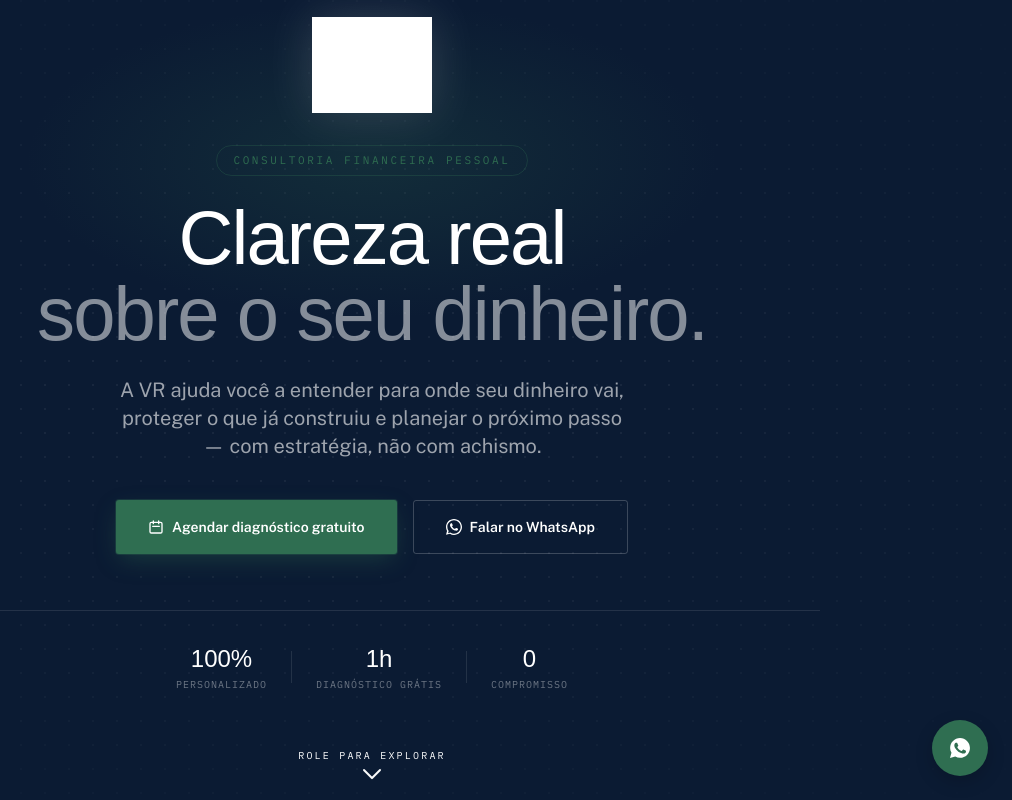
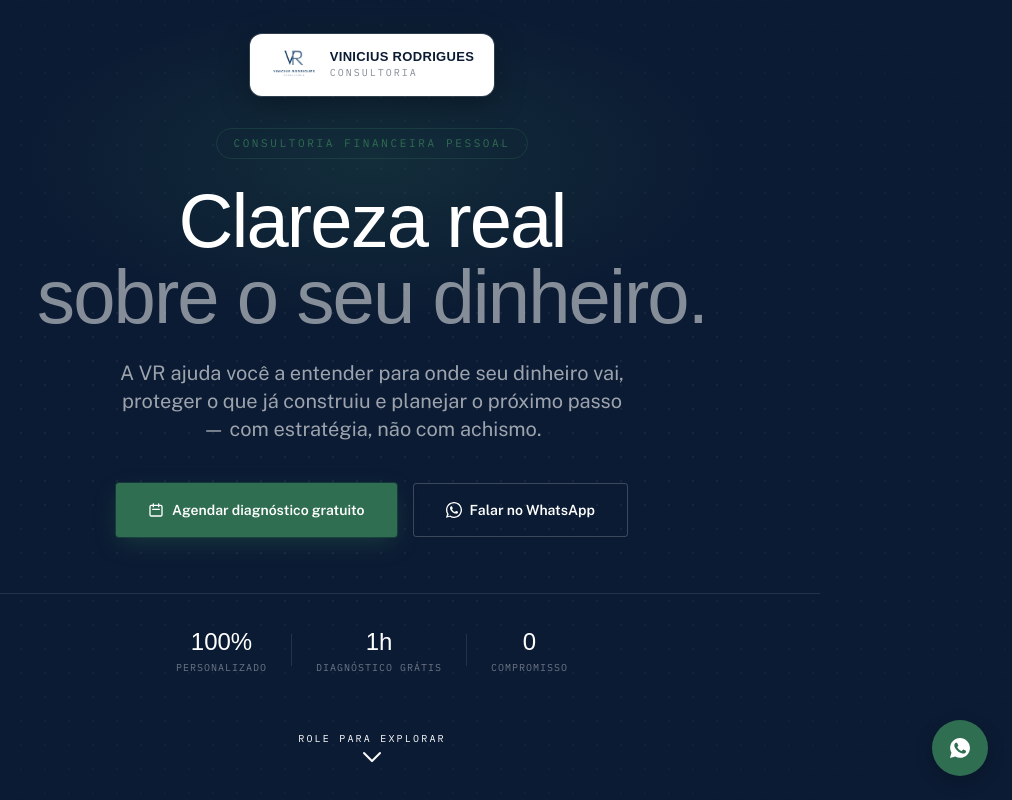
Before and after one commit to filipetartaglia/vr-consultoria, a Next.js app: page / in a window 1280 px wide. Shown: the top 800 px of the page, without its empty margins (268-1280 px from the left). Built offline with nearby package versions, Linux system fonts and the light colour scheme; no server answers; a web font is replaced by a local one.

Commit message:
fix: logo hero corrigida — badge branco sobre fundo navy

```diff
--- a/components/home/Hero.tsx
+++ b/components/home/Hero.tsx
@@ -54,16 +54,26 @@ export function Hero() {
 
       <div className="relative z-10 flex flex-col items-center text-center max-w-4xl mx-auto w-full">
 
-        {/* Logo VR — maior e mais visível */}
+        {/* Logo VR — em container branco arredondado (logo tem fundo branco) */}
         <div data-hero className="mb-8">
-          <Image
-            src="/logo-vr.png"
-            alt="VR Consultoria — Vinicius Rodrigues"
-            width={120}
-            height={120}
-            className="object-contain brightness-0 invert mx-auto drop-shadow-[0_0_24px_rgba(255,255,255,0.15)]"
-            priority
-          />
+          <div className="inline-flex items-center gap-3 bg-white rounded-xl px-5 py-3 shadow-[0_0_0_1px_rgba(255,255,255,0.15),0_8px_32px_rgba(0,0,0,0.3)]">
+            <Image
+              src="/logo-vr.png"
+              alt="VR Consultoria — Vinicius Rodrigues"
+              width={48}
+              height={48}
+              className="object-contain"
+              priority
+            />
+            <div className="text-left">
+              <div className="font-display font-semibold text-[13px] tracking-wide text-navy uppercase leading-none">
+                Vinicius Rodrigues
+              </div>
+              <div className="font-mono text-[10px] tracking-[0.2em] text-navy/50 uppercase mt-0.5">
+                Consultoria
+              </div>
+            </div>
+          </div>
         </div>
 
         {/* Eyebrow */}
```
